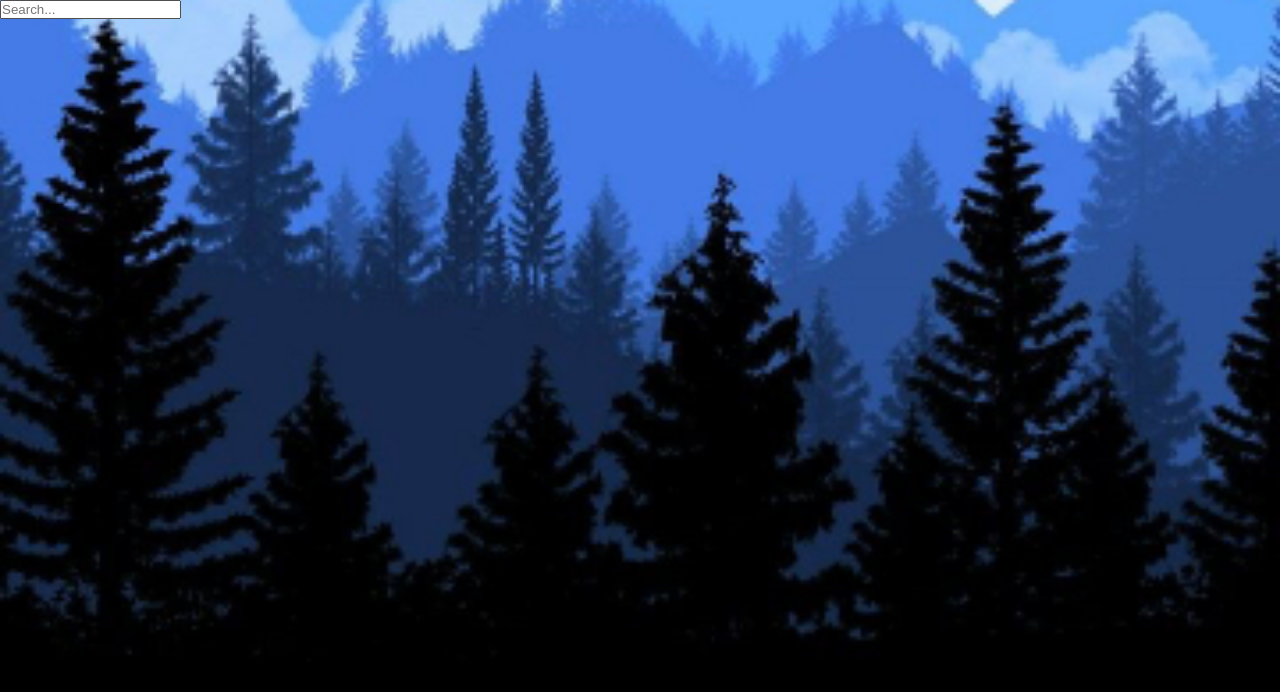
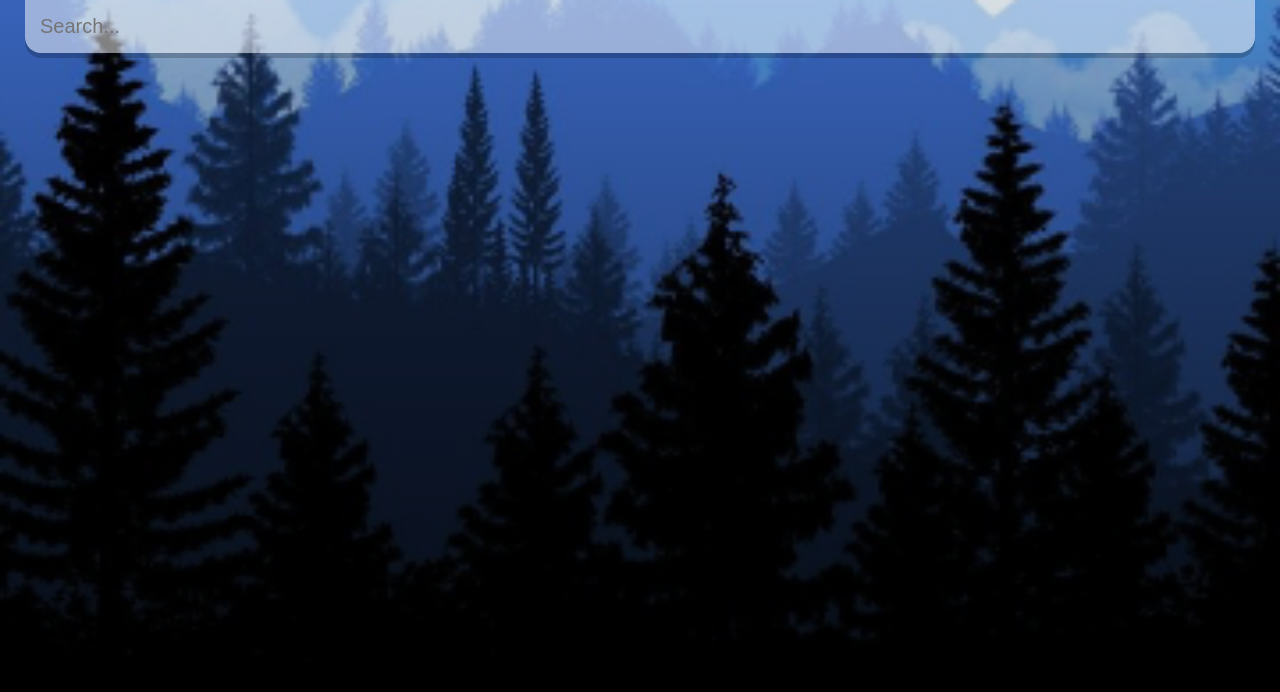
Before and after one commit to frankthanadorn/weather-react, a React (Create React App) app in the folder weather-react/: page / in a window 1280 px wide. Shown: the top 692 px of the page. Built offline with nearby package versions, Linux system fonts and the light colour scheme.

Commit message:
Update index.css
update searchbox searchbar

```diff
--- a/weather-react/src/index.css
+++ b/weather-react/src/index.css
@@ -21,5 +21,37 @@ body {
 
 main {
   min-height: 100vh;
+  background-image: linear-gradient(to bottom, rgba(0, 0, 0, 0.2), rgba(0, 0, 0, 0.75));
+  padding: 25px;
+}
 
+.search-box {
+  width: 100%;
+  margin: 0 0 75px;
 }
+
+.search-box .search-bar {
+  display: block;
+  width: 100%;
+  padding: 15px;
+
+  appearance: none;
+  background: none;
+  border: none;
+  outline: none;
+
+  background-color: rgba(255, 255, 255, 0.5);
+  border-radius: 0px 0px 16px 16px;
+  margin-top: -25px;
+
+  box-shadow: 0px 5px rgba(0, 0, 0, 0.2);
+
+  color: #313131;
+  font-size: 20px;
+
+  transition: 0.4s ease;
+}
+
+.search-box .search-bar:focus {
+  background-color: rgba(255, 255, 255, 0.75);
+}
```
